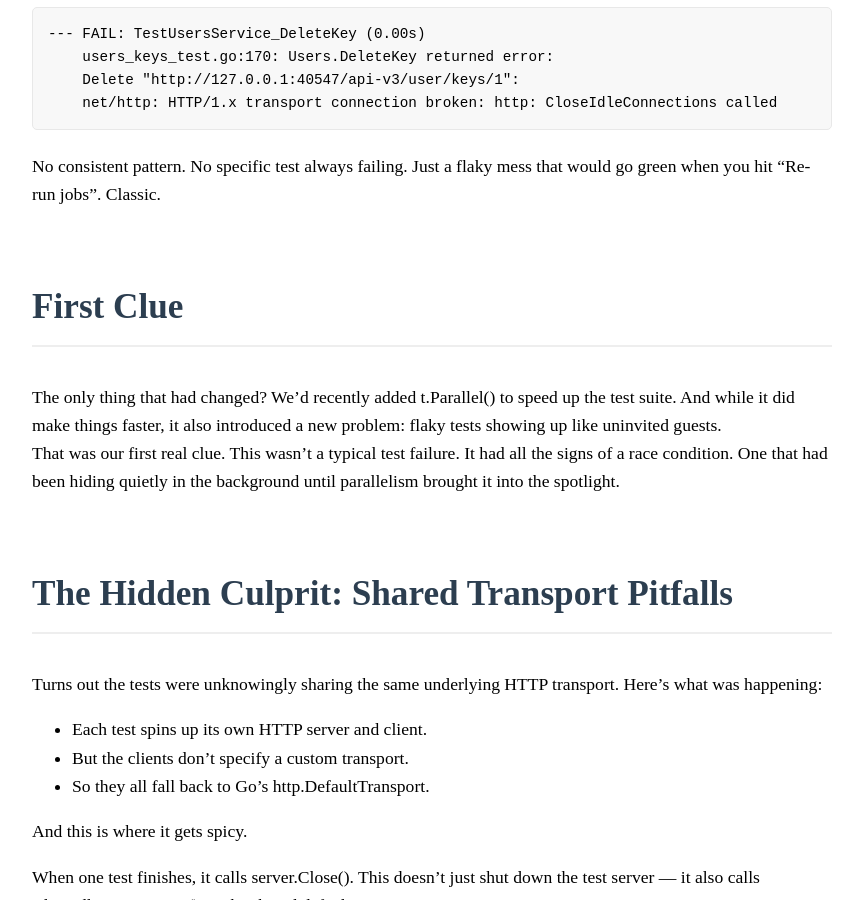
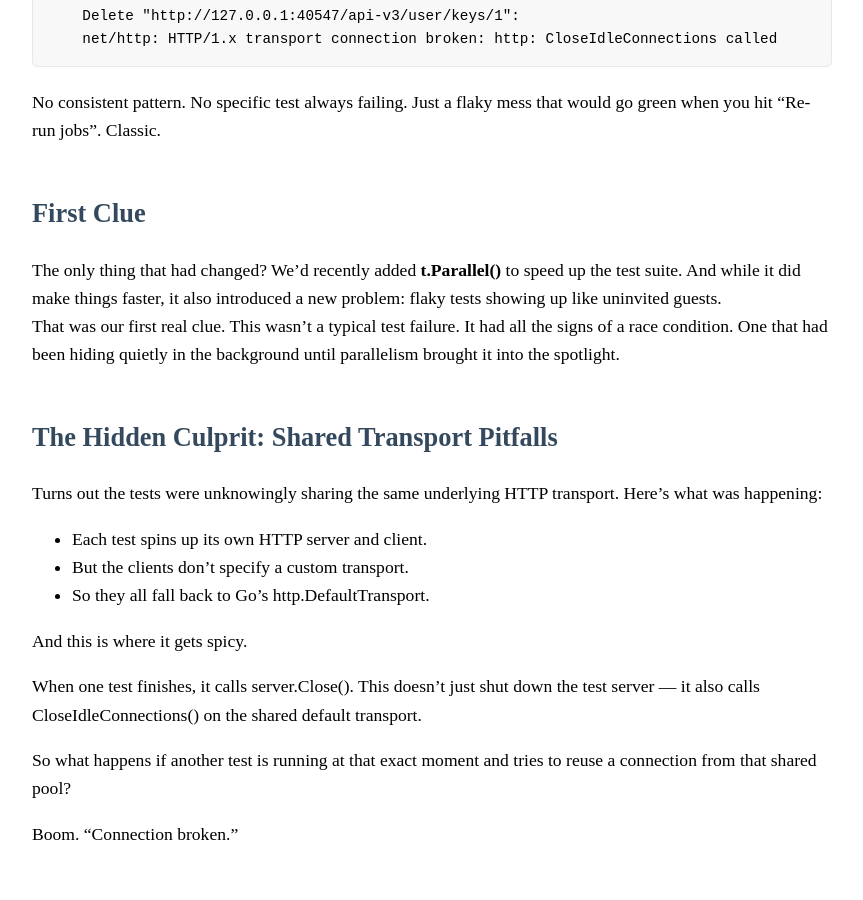
Before and after one commit to atilsensalduz/atilsensalduz.github.io, a Jekyll site: the page built from _posts/2025-04-10-the_case_of_the_vanishing_connections.md, in a window 1280 px wide and 900 px high, scrolled down 506 px. Shown: the whole window, without its empty margins (208-1071 px from the left). Built offline with Jekyll 4.4.1, drawn with Linux system fonts in a browser that asks for light colours.

Commit message:
initial: This is where it all begins...
Signed-off-by: atilsensalduz <atil.sensalduz@gmail.com>

````diff
--- a/_posts/2025-04-10-the_case_of_the_vanishing_connections.md
+++ b/_posts/2025-04-10-the_case_of_the_vanishing_connections.md
@@ -8,7 +8,7 @@ tags: go, debugging
 You know that sinking feeling when a test fails, but rerunning it magically makes it pass? That “uh oh, is this flaky?” moment. Yeah, we’ve been there. And recently, while working on the [go-github](https://github.com/google/go-github) client library, we hit one of those elusive intermittent failures that had us scratching our heads.
 Here’s how we tracked it down, what we found, and how we fixed it.
 
-# The Mystery
+## The Mystery
 It started with this gem of a failure in GitHub Actions:
 
 ```
@@ -20,12 +20,12 @@ It started with this gem of a failure in GitHub Actions:
 
 No consistent pattern. No specific test always failing. Just a flaky mess that would go green when you hit "Re-run jobs". Classic.
 
-# First Clue
+## First Clue
 
-The only thing that had changed? We’d recently added t.Parallel() to speed up the test suite. And while it did make things faster, it also introduced a new problem: flaky tests showing up like uninvited guests.
+The only thing that had changed? We’d recently added **t.Parallel()** to speed up the test suite. And while it did make things faster, it also introduced a new problem: flaky tests showing up like uninvited guests.
 That was our first real clue. This wasn’t a typical test failure. It had all the signs of a race condition. One that had been hiding quietly in the background until parallelism brought it into the spotlight.
 
-# The Hidden Culprit: Shared Transport Pitfalls
+## The Hidden Culprit: Shared Transport Pitfalls
 
 Turns out the tests were unknowingly sharing the same underlying HTTP transport. Here's what was happening:
 
@@ -41,14 +41,14 @@ So what happens if another test is running at that exact moment and tries to reu
 
 Boom. “Connection broken.”
 
-# A Look Under the Hood
+## A Look Under the Hood
 
 By default, if you don’t explicitly set a transport when creating an http.Client, Go will fall back to using the global http.DefaultTransport. You can see this in [Go’s source code](https://github.com/golang/go/blob/master/src/net/http/client.go#L60).
 So even if our tests were spinning up new clients and servers, they were still quietly sharing the same underlying transport.
 And when a test server shuts down, it calls CloseIdleConnections() — on the default transport. You can see that in [httptest.Server.Close()](https://github.com/golang/go/blob/master/src/net/http/httptest/server.go#L237-L242)
 This is the key piece that causes the race condition. When one test finishes and shuts down its server, it closes idle connections across the shared transport — possibly interrupting other tests that are still running.
 
-# Why It Was So Intermittent
+## Why It Was So Intermittent
 
 This was a timing issue — a race condition in disguise:
 1. Test A finishes and calls server.Close().
@@ -58,7 +58,7 @@ This was a timing issue — a race condition in disguise:
 
 But only sometimes, because this only happens if Test A and Test B hit that exact timing window. That’s what made it so infuriating to reproduce and debug.
 
-# The Fix: Isolate Those Transports
+## The Fix: Isolate Those Transports
 
 Once we identified the shared http.Transport as the villain, the solution was simple: don’t share.
 Each test now gets its own http.Client with a unique Transport. That way, when one test closes its server and kills its connections, it doesn’t mess with others.
@@ -66,13 +66,13 @@ Here’s the PR with the fix:
 👉 [#3529](https://github.com/google/go-github/pull/3529)
 And the diff is satisfyingly small. One of those “tiny change, huge impact” moments.
 
-# Lessons Learned
+## Lessons Learned
 
 * Go’s http.DefaultTransport is global — respect it, or better yet, don’t use it in tests.
 * Intermittent failures are usually timing bugs. If reruns help, look for shared state.
 * Debugging tests is a great way to learn the real internals of the language.
 
-# Final Thoughts
+## Final Thoughts
 
 This was a fun (and slightly maddening) bug to track down, but it’s a good reminder: isolation in tests isn’t just about data — it’s also about infrastructure, like network connections.
 Next time your test randomly breaks with a weird “connection broken” message, maybe check who else is playing in the same sandbox.
````
